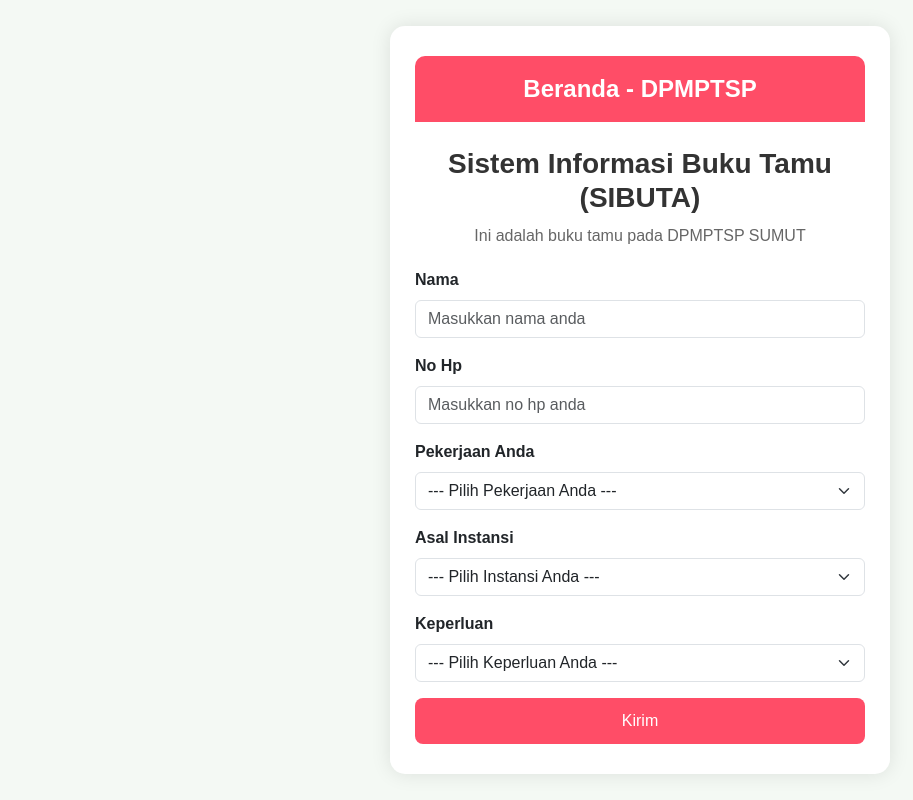
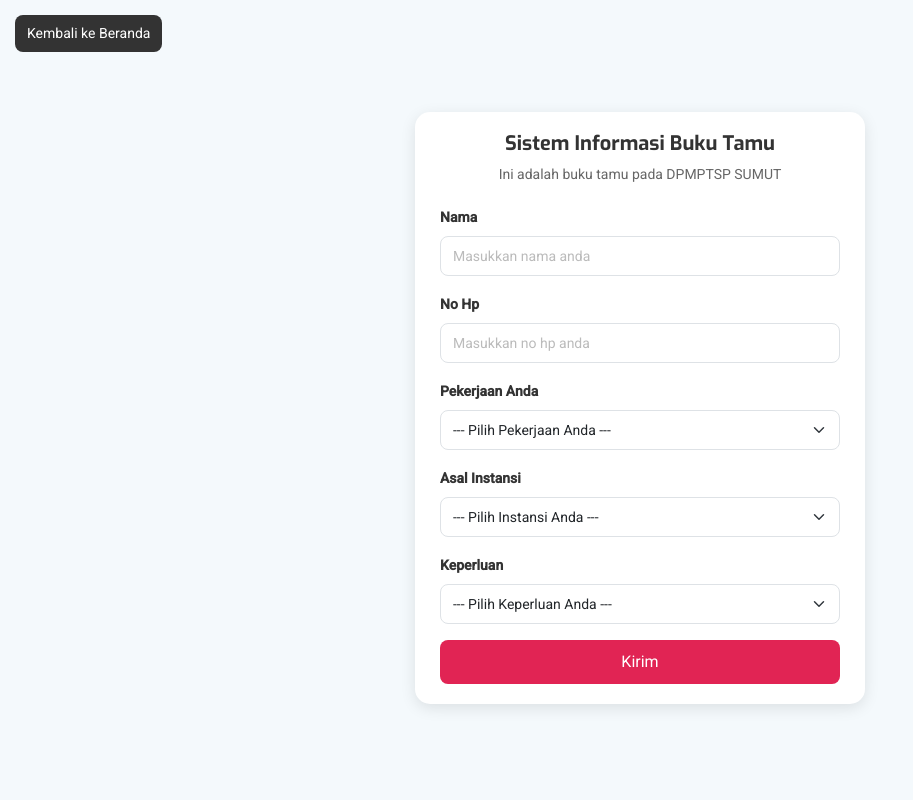
Before and after one commit to rayyan1510/buku-tamu, a PHP site: page / in a window 1280 px wide. Shown: the whole page, without its empty margins (0-913 px from the left). Run offline with PHP 8.4, Linux system fonts and the light colour scheme.

Commit message:
Koneksi + perbaiki tampilan

```diff
--- a/index.php
+++ b/index.php
@@ -1,76 +1,24 @@
 <!DOCTYPE html>
 <html lang="id">
+
 <head>
     <meta charset="UTF-8">
     <meta name="viewport" content="width=device-width, initial-scale=1.0">
     <title>Sistem Informasi Buku Tamu</title>
     <!-- Link Bootstrap CSS -->
     <link href="https://cdn.jsdelivr.net/npm/bootstrap@5.3.0-alpha1/dist/css/bootstrap.min.css" rel="stylesheet">
-    <style>
-        body {
-            background-color: #f4f9f4;
-            display: flex;
-            justify-content: center;
-            align-items: center;
-            height: 100vh;
-            margin: 0;
-            font-family: 'Arial', sans-serif;
-        }
-        .container-form {
-            max-width: 500px;
-            padding: 30px 25px;
-            background: #ffffff;
-            border-radius: 15px;
-            box-shadow: 0 0 20px rgba(0, 0, 0, 0.1);
-        }
-        .header {
-            background-color: #ff4d67;
-            color: white;
-            padding: 15px;
-            border-radius: 10px 10px 0 0;
-            margin-bottom: 25px;
-            text-align: center;
-            font-size: 24px;
-            font-weight: bold;
-        }
-        h3 {
-            text-align: center;
-            font-weight: bold;
-            margin-bottom: 10px;
-            color: #333;
-        }
-        p {
-            text-align: center;
-            margin-bottom: 20px;
-            color: #666;
-        }
-        .form-label {
-            font-weight: bold;
-        }
-        .form-select:hover,
-        .form-control:hover {
-            border-color: #ff4d67;
-            box-shadow: 0 0 5px rgba(255, 77, 103, 0.5);
-        }
-        .btn-submit {
-            background-color: #ff4d67;
-            color: white;
-            font-size: 16px;
-            padding: 10px;
-            border-radius: 8px;
-        }
-        .btn-submit:hover {
-            background-color: #ff6f85;
-        }
-    </style>
+    <link rel="stylesheet" href="style.css">
+
+    <!-- google font -->
+    <link href="https://fonts.googleapis.com/css2?family=Exo:wght@400;700&family=Roboto:wght@400;500&display=swap" rel="stylesheet">
 </head>
+
 <body>
+    <!-- Tombol Kembali ke Beranda -->
+    <a href="#" class="btn-back mb-3">Kembali ke Beranda</a>
 
-    <div class="container container-form">
-        <div class="header">
-            Beranda - DPMPTSP
-        </div>
-        <h3>Sistem Informasi Buku Tamu (SIBUTA) </h3>
+    <div class="container container-form mt-3">
+        <h3>Sistem Informasi Buku Tamu</h3>
         <p>Ini adalah buku tamu pada DPMPTSP SUMUT</p>
 
         <form>
@@ -78,25 +26,22 @@
                 <label for="nama" class="form-label">Nama</label>
                 <input type="text" class="form-control" id="nama" placeholder="Masukkan nama anda" required>
             </div>
-
             <div class="mb-3">
                 <label for="nohp" class="form-label">No Hp</label>
                 <input type="text" class="form-control" id="nohp" placeholder="Masukkan no hp anda" required>
             </div>
-
             <div class="mb-3">
-                <label for="pekerjaan" class="form-label">Pekerjaan Anda</label>
+                <label for="pekerjaan" class="form-label" id="pekerjaan_anda">Pekerjaan Anda</label>
                 <select class="form-select" id="pekerjaan" required>
                     <option selected disabled>--- Pilih Pekerjaan Anda ---</option>
                     <option value="PNS">PNS</option>
-                    <option value="Swasta">Swasta</option>
+                    <option value="Swasta">Non PNS</option>
                     <option value="Mahasiswa">Mahasiswa</option>
                     <option value="Lainnya">Lainnya</option>
                 </select>
             </div>
-
             <div class="mb-3">
-                <label for="instansi" class="form-label">Asal Instansi</label>
+                <label for="instansi" class="form-label asal_instansi">Asal Instansi</label>
                 <select class="form-select" id="instansi" required>
                     <option selected disabled>--- Pilih Instansi Anda ---</option>
                     <option value="Instansi 1">Instansi 1</option>
@@ -104,9 +49,8 @@
                     <option value="Instansi 3">Instansi 3</option>
                 </select>
             </div>
-
             <div class="mb-3">
-                <label for="keperluan" class="form-label">Keperluan</label>
+                <label for="keperluan" class="form-label keperluan">Keperluan</label>
                 <select class="form-select" id="keperluan" required>
                     <option selected disabled>--- Pilih Keperluan Anda ---</option>
                     <option value="Keperluan 1">Keperluan 1</option>
@@ -114,12 +58,15 @@
                     <option value="Keperluan 3">Keperluan 3</option>
                 </select>
             </div>
-
-            <button type="submit" class="btn btn-submit w-100">Kirim</button>
+            <button type="submit" class="btn-submit">Kirim</button>
         </form>
     </div>
 
     <!-- Link Bootstrap JS -->
     <script src="https://cdn.jsdelivr.net/npm/bootstrap@5.3.0-alpha1/dist/js/bootstrap.bundle.min.js"></script>
+
+    <!-- Script JS -->
+    <script src="script.js"></script>
 </body>
+
 </html>
--- /dev/null
+++ b/script.js
@@ -0,0 +1,11 @@
+const pekerjaanAnda = document.getElementById("pekerjaanAnda");
+const asal_instansi = document.getElementById("asal_instansi");
+
+pekerjaanAnda.addEventListener("change", function () {
+            if (this.value === "PNS") {
+                asal_instansi.classList.remove("hidden");
+
+            } else {
+                asal_instansi.classList.add("hidden");
+            }
+        });
--- /dev/null
+++ b/style.css
@@ -0,0 +1,98 @@
+
+:root{
+    --primary: #E12454;
+    --secondary: #223A66;
+    --teritary: #6F8BA4;
+}
+
+        body {
+            background-color: #F4F9FC;
+            display: flex;
+            justify-content: center;
+            align-items: center;
+            height: 100vh;
+            margin: 0;
+            font-family: 'Roboto', sans-serif;
+        }
+
+        .container-form {
+            max-width: 450px;
+            background: #ffffff;
+            border-radius: 15px;
+            box-shadow: 0 4px 15px rgba(0, 0, 0, 0.1);
+            padding: 20px 25px;
+        }
+
+        h3 {
+            font-family: 'Exo', sans-serif;
+            font-size: 20px;
+            font-weight: 700;
+            text-align: center;
+            color: #333;
+        }
+
+        p {
+            text-align: center;
+            font-size: 14px;
+            color: #666;
+            margin-bottom: 20px;
+        }
+
+        .form-label {
+            font-size: 14px;
+            font-weight: 600;
+            color: #333;
+        }
+
+        .form-control,
+        .form-select {
+            border-radius: 8px;
+            font-size: 14px;
+            height: 40px;
+        }
+
+        .form-control::placeholder {
+            color: #bbb;
+            font-size: 14px;
+        }
+
+        .btn-submit {
+            background-color: var(--primary);
+            color: #ffffff;
+            font-size: 16px;
+            padding: 10px 0;
+            border-radius: 8px;
+            border: none;
+            width: 100%;
+            font-weight: semibold;
+        }
+
+        .btn-submit:hover {
+            background-color: #ff6f85;
+        }
+
+        .header {
+            font-size: 14px;
+            font-weight: bold;
+            color: #ffffff;
+            background-color: #333;
+            padding: 10px;
+            border-radius: 8px;
+            text-align: center;
+            margin-bottom: 15px;
+        }
+
+        .btn-back {
+            position: absolute;
+            top: 15px;
+            left: 15px;
+            background-color: #333;
+            color: #ffffff;
+            font-size: 14px;
+            padding: 8px 12px;
+            border-radius: 8px;
+            text-decoration: none;
+        }
+        .btn-back:hover {
+            background-color: #555;
+        }
```
Also changed, not shown: buku_tamu.sql (added, +187 -0 lines), connection.php (added, +10 -0 lines).
